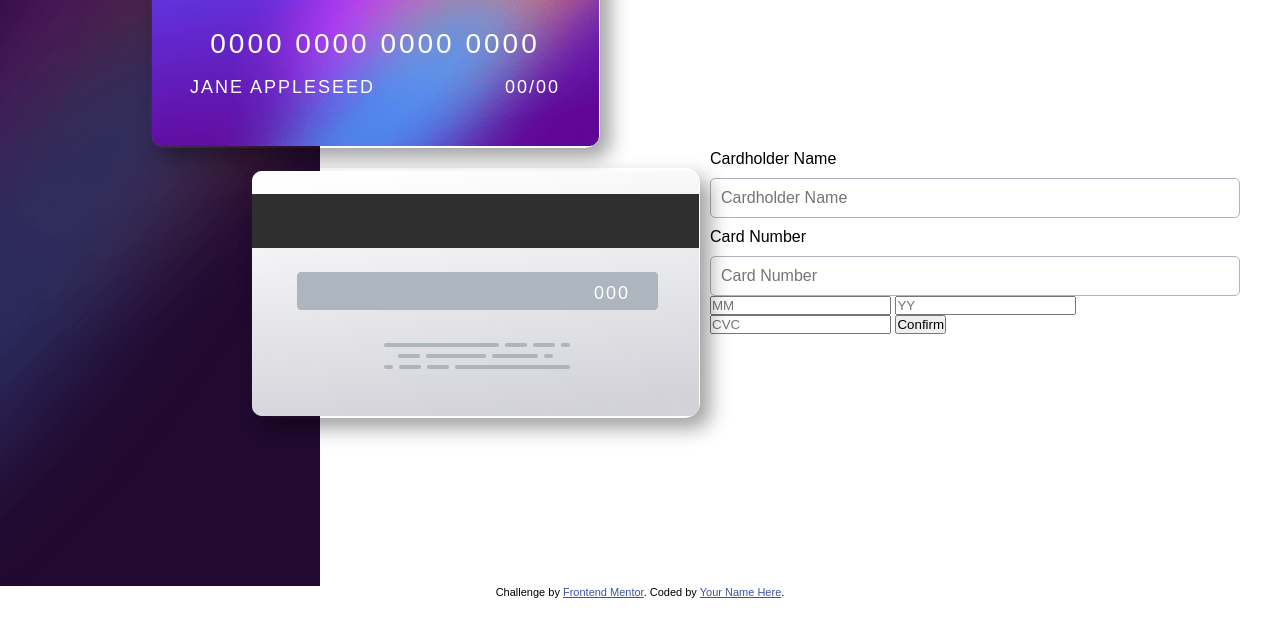
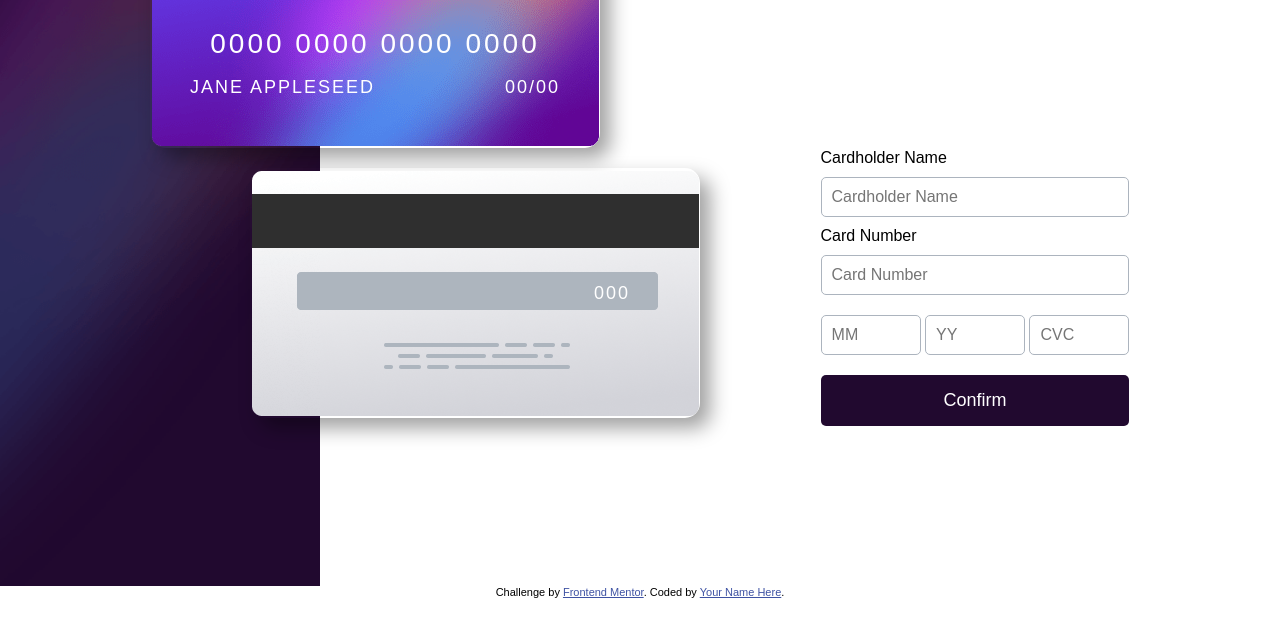
Before and after one commit to Felipe3a/interactive-card-details-form-main, a plain HTML site: page index.html in a window 1280 px wide. Shown: the part 202-838 px from the top of the page. Drawn offline with Linux system fonts and the light colour scheme.

Commit message:
finalizaão do formulario

```diff
--- a/assets/css/style.css
+++ b/assets/css/style.css
@@ -164,6 +164,9 @@ main{
     color: var(--cor-neutra-branco);
 }
 
+
+
+
 #area-formulario{
     margin-top: 50px; /* Espaçamento superior para afastar do topo. */
     margin-left: 350px;
@@ -177,6 +180,7 @@ main{
     display: flex;
     flex-direction: column; /* Organiza o nome e número verticalmente. */
     gap: 10px; /* Espaçamento entre nome e número. */
+    width: 100%; /* Ocupa toda a largura do contêiner pai. */
 }
 
 
@@ -187,6 +191,34 @@ main{
     border: 1px solid var(--cor-neutra-cinza-400); /* Borda cinza média. */
     border-radius: 5px; /* Bordas levemente arredondadas. */
     font-size: 16px; /* Tamanho da fonte para legibilidade. */
+}
+
+#data-cvc{
+
+margin-top: 20px;
+height: 20px;
+
+
+}
+#mes-input, #ano-input, #cvc-input{
+    width: 100px; /* Largura fixa para os campos de data e CVC. */
+    padding: 10px; /* Espaçamento interno. */
+    border: 1px solid var(--cor-neutra-cinza-400); /* Borda cinza média. */
+    border-radius: 5px; /* Bordas levemente arredondadas. */
+    font-size: 16px; /* Tamanho da fonte para legibilidade. */
+
+}
+
+#button-input{
+    width: 100%; /* Botão ocupa toda a largura do contêiner pai. */
+    padding: 15px; /* Espaçamento interno maior para botões. */
+    background-color: var(--cor-neutra-roxo-950); /* Cor de fundo roxa escura. */
+    color: var(--cor-neutra-branco); /* Texto branco. */
+    border: none; /* Remove a borda padrão do botão. */
+    border-radius: 5px; /* Bordas levemente arredondadas. */
+    font-size: 18px; /* Tamanho da fonte maior para destaque. */
+    cursor: pointer; /* Muda o cursor para indicar que é clicável. */
+    margin-top: 20px;
 }
 /* =================================================================== */
 /* 8. ATRIBUIÇÃO (FOOTER) */
--- a/index.html
+++ b/index.html
@@ -42,23 +42,34 @@
 
         </div>
 
+
+
+
+
+
+
     <div id="area-formulario">
       <form action="">
         <div id="nome-num">
         <label for="nome-input"> Cardholder Name </label><input type="text" id="nome-input" placeholder="Cardholder Name">
        <label for="nim-input"> Card Number</label> <input type="number" id="num-input" placeholder="Card Number">
-</div>
+     </div>
+
+
         <div id="data-cvc">
 
-          <div>
+          <div >
+
           <input type="number" id="mes-input" placeholder="MM">
           <input type="number" id="ano-input" placeholder="YY">
           <input type="number" id="cvc-input" placeholder="CVC">
-          <input type="button" name="" id=""placeholder="Confirm" value="Confirm">
-          </div>
+
+
+         </div>
+          <input type="button" name="" id="button-input"placeholder="Confirm" value="Confirm">
 
       </form>
-        </div>
+    </div>
 
 
 </main>
```
